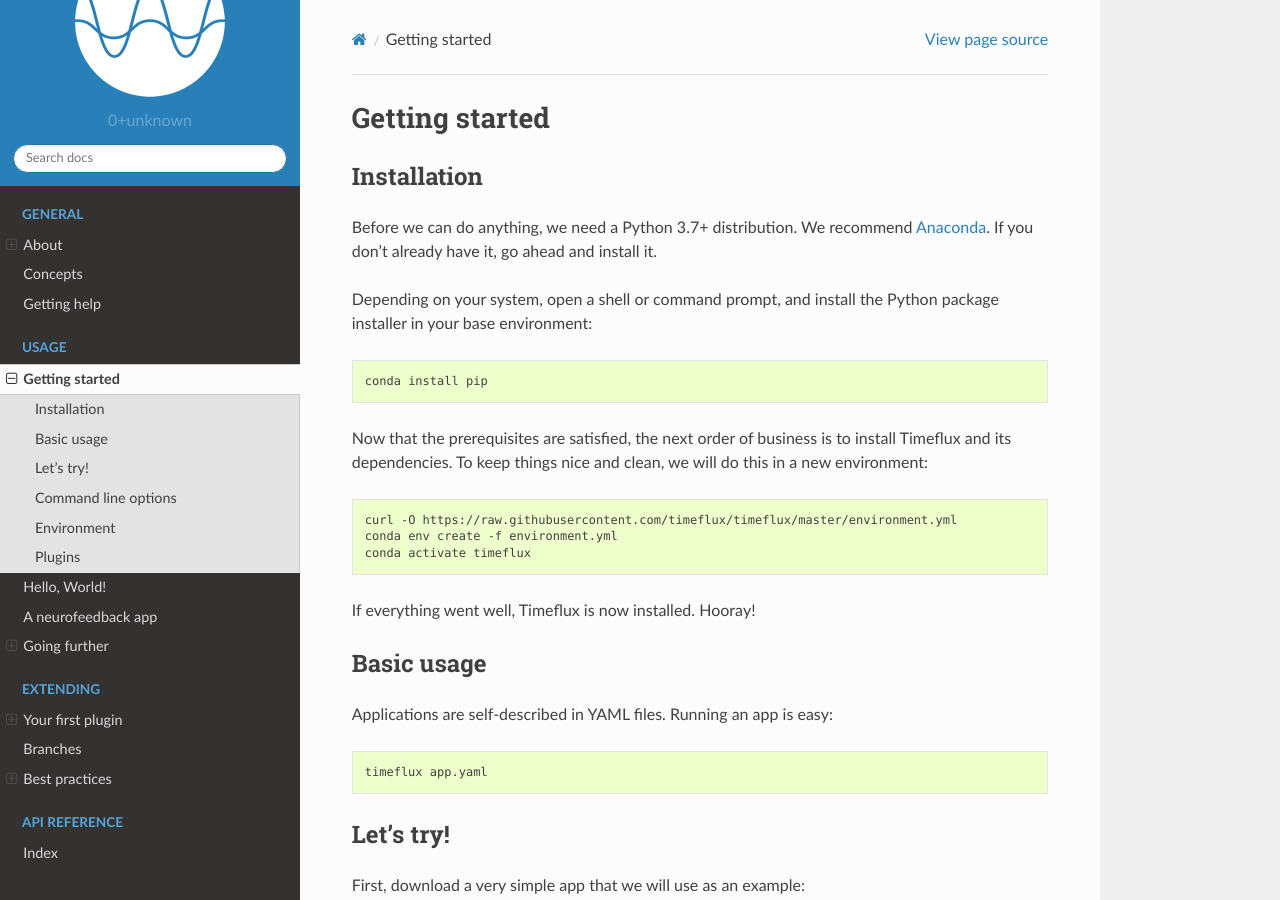
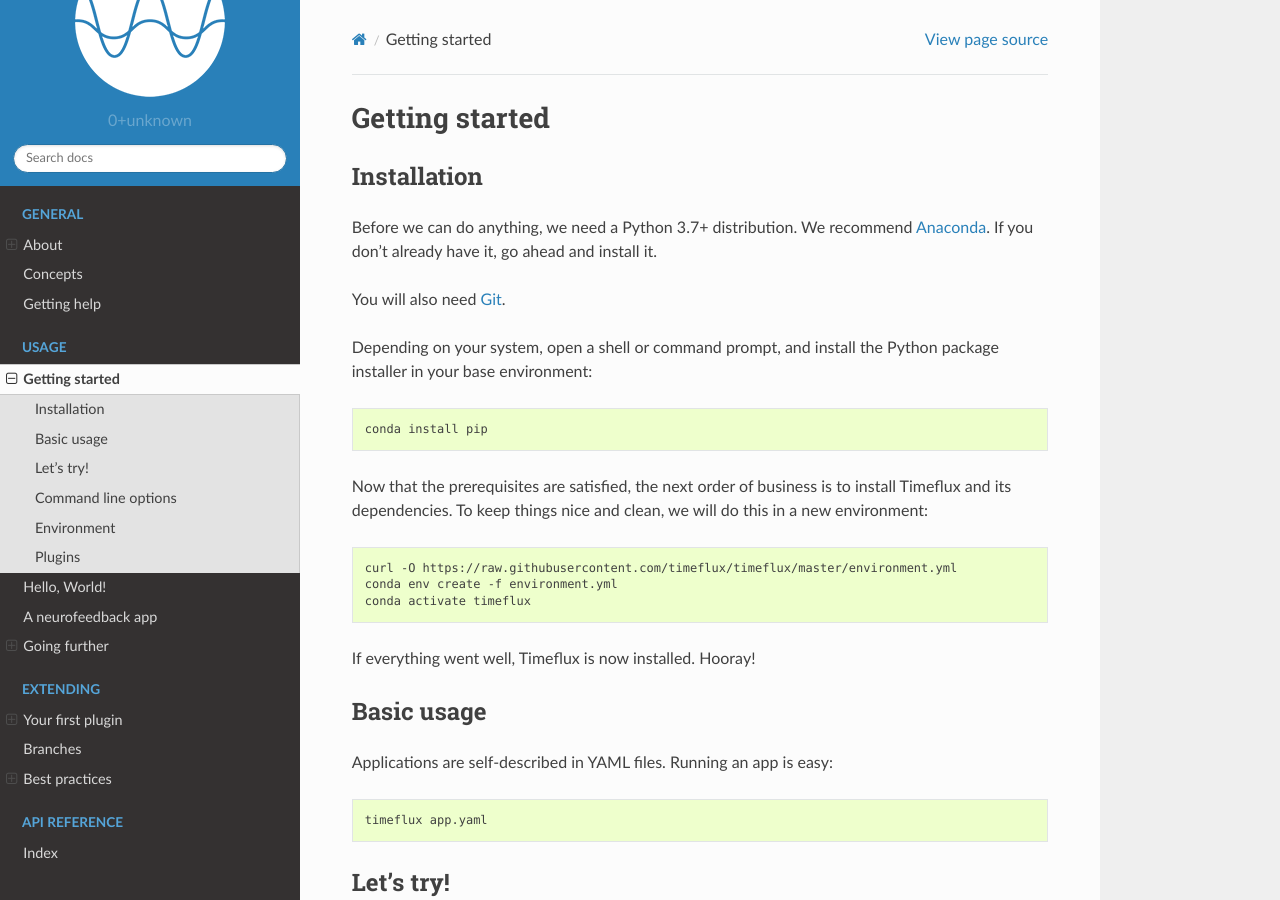
Before and after one commit to timeflux/timeflux, a Sphinx documentation site: the page built from doc/usage/getting_started.rst, in a window 1280 px wide and 900 px high. Built offline with Sphinx 7.4.7 and the Read the Docs theme 2.0.0, drawn with Linux system fonts in a browser that asks for light colours.

Commit message:
Add Git instructions

```diff
--- a/doc/usage/getting_started.rst
+++ b/doc/usage/getting_started.rst
@@ -7,6 +7,8 @@
 ------------
 
 Before we can do anything, we need a Python 3.7+ distribution. We recommend `Anaconda <https://www.anaconda.com/distribution/>`_. If you don't already have it, go ahead and install it.
+
+You will also need `Git <https://git-scm.com/book/en/v2/Getting-Started-Installing-Git>`_.
 
 Depending on your system, open a shell or command prompt, and install the Python package installer in your base environment:
 
```
